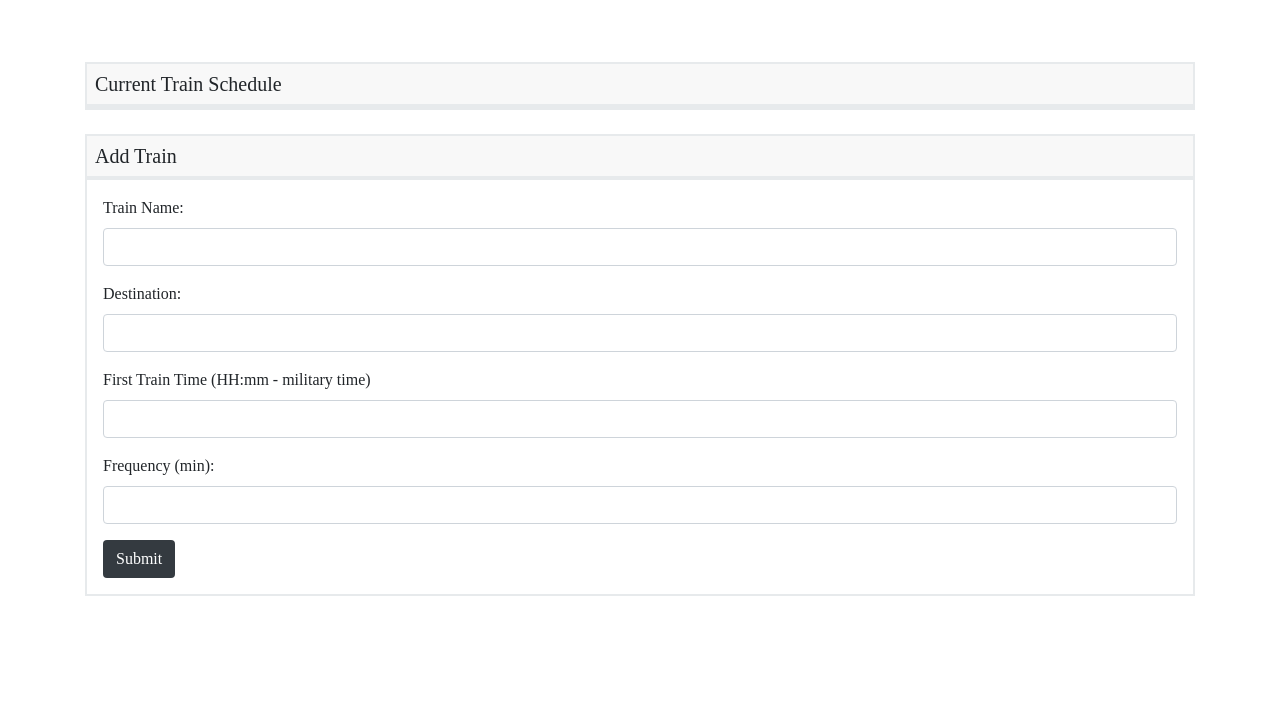
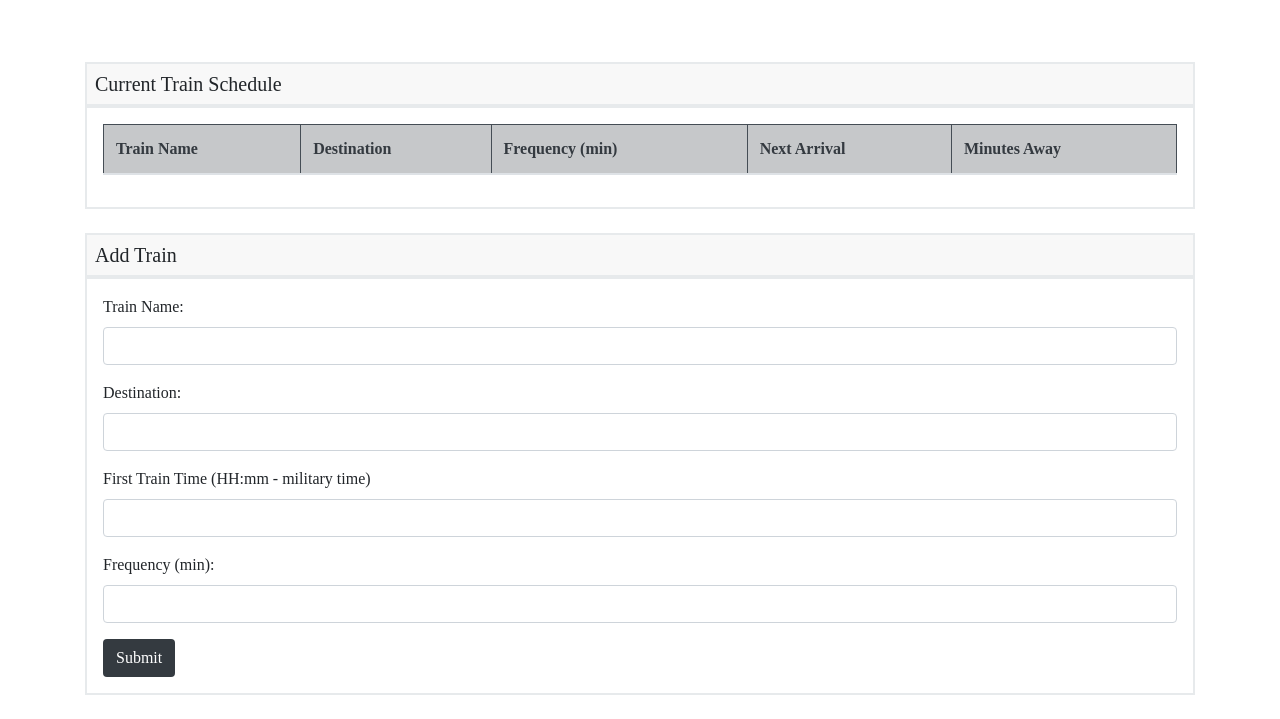
Before and after one commit to adishthapa/UNCBootcamp-HW07-Train-Scheduler, a plain HTML site: page index.html in a window 1280 px wide. Shown: the part 191-910 px from the top of the page. Before the commit the page ends 811 px from the top, so only its background shows below. Drawn offline with nearby package versions, Linux system fonts and the light colour scheme.

Commit message:
Added table to index.html

```diff
--- a/assets/css/style.css
+++ b/assets/css/style.css
@@ -24,6 +24,6 @@ form {
     margin: 0 !important;
 }
 
-#top-articles {
+#train-list {
     border: 2px solid #E7EAEC;
 }
--- a/index.html
+++ b/index.html
@@ -43,7 +43,21 @@
                 <header class="pl-2" id="title-nav">
                     <h5>Current Train Schedule</h5>
                 </header>
-                <div class="px-3" id="top-articles">
+
+                <div class="p-3" id="train-list">
+                    <table class="table table-bordered">
+                        <thead>
+                            <tr class="table-dark">
+                                <th class="text-dark" scope="col">Train Name</th>
+                                <th class="text-dark" scope="col">Destination</th>
+                                <th class="text-dark" scope="col">Frequency (min)</th>
+                                <th class="text-dark" scope="col">Next Arrival</th>
+                                <th class="text-dark" scope="col">Minutes Away</th>
+                            </tr>
+                        </thead>
+                        <tbody>
+                        </tbody>
+                    </table>
                 </div>
             </div>
         </div>
```
